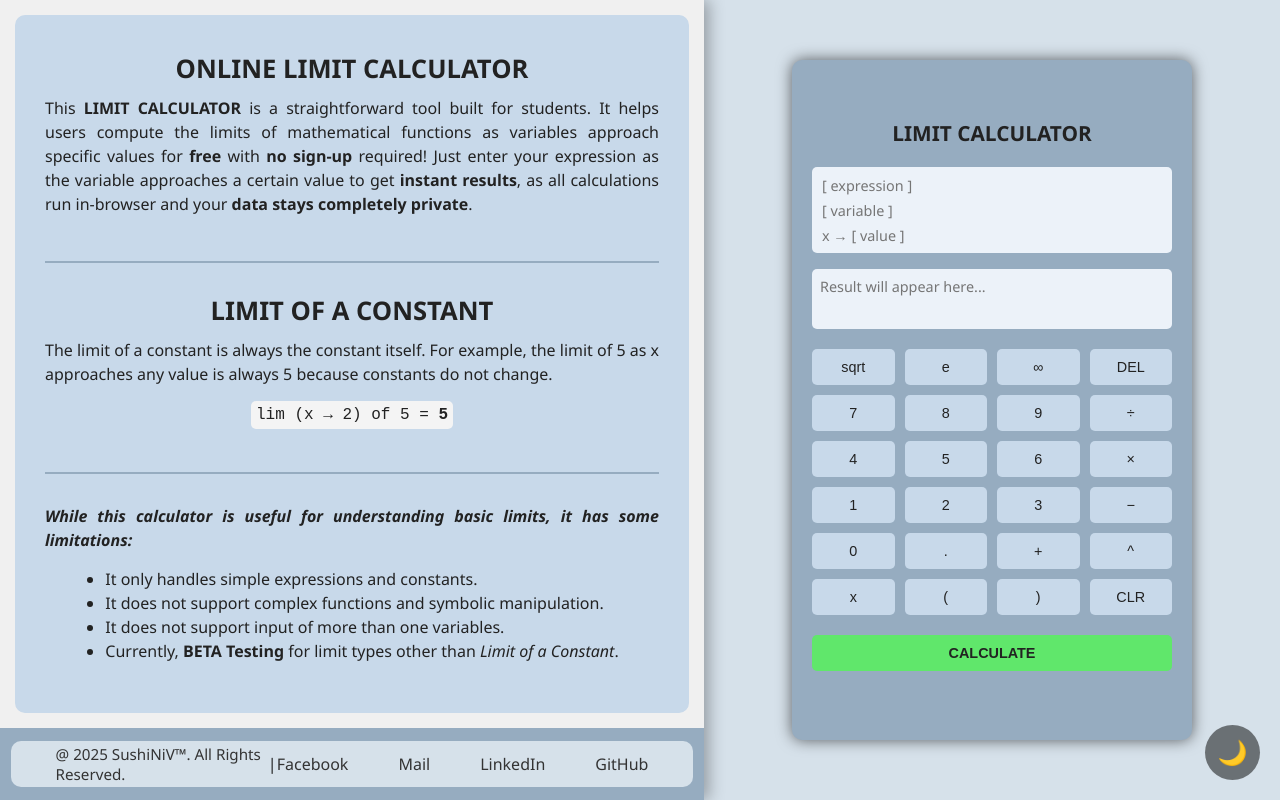
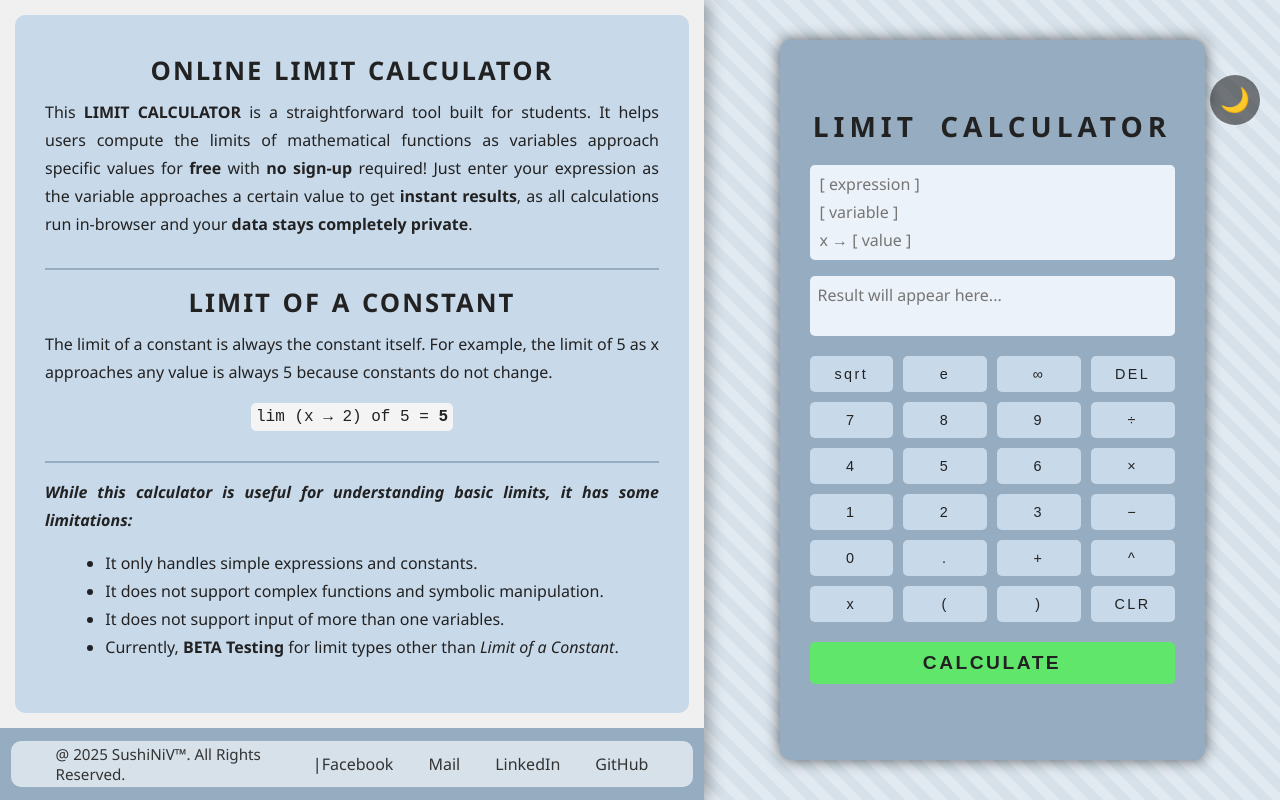
Before and after one commit to SushiNiV/limC, a Flask app: page / in a window 1280 px wide. Run offline with Flask 3, Linux system fonts and the light colour scheme.

Commit message:
Added history btn & wndow + pattern for bg

```diff
--- a/static/style.css
+++ b/static/style.css
@@ -7,7 +7,13 @@
 body {
     position: relative;
     font-family: 'Segoe UI', sans-serif;
-    background:	#d6e1ea;
+    background: repeating-linear-gradient(
+        45deg,
+        #e2eaf1,
+        #e2eaf1 10px,
+        #d6e1ea 10px,
+        #d6e1ea 20px
+    );
     color: #222;
     display: flex;
     justify-content: center;
@@ -41,7 +47,7 @@ body {
     text-align: justify;
     background-color: #c8d9ea;
     margin: 15px;
-    padding: 30px;
+    padding: 12px 30px;
     border-radius: 10px;
     height: 700px;
 }
@@ -49,7 +55,7 @@ body {
 .side-content hr {
     border: none;
     border-top: 2px solid #96acc0;
-    margin: 30px 0;
+    margin: 15px 0;
     width: 100%;
 }
 
@@ -65,6 +71,8 @@ body {
     font-size: 1.6rem;
     font-weight: bold;
     margin-bottom: 10px;
+    letter-spacing: 2px;
+    word-spacing: 2px;
 }
 
 .side-container h4 {
@@ -74,7 +82,7 @@ body {
 
 .side-container p, ul {
     font-size: 1rem;
-    line-height: 1.5;
+    line-height: 1.75;
     margin-bottom: 15px;
 }
 
@@ -114,7 +122,7 @@ body {
 
 .footer-links {
     display: flex;
-    gap: 50px;
+    gap: 35px;
 }
 
 .footer-links a {
@@ -143,10 +151,10 @@ body {
 
 .calculator {
     background: #96acc0;
-    padding: 20px;
+    padding: 30px;
     border-radius: 10px;
-    width: 400px;
-    height: 85vh;
+    width: 425px;
+    height: 90vh;
     display: flex;
     flex-direction: column;
     justify-content: center;
@@ -155,9 +163,12 @@ body {
 
 h2 {
     text-align: center;
-    font-size: 1.3rem;
+    font-size: 1.75rem;
+    font-weight: 700;
     margin-bottom: 20px;
     margin-top: -10px;
+    letter-spacing: 5px;
+    word-spacing: 10px;
 }
 
 label {
@@ -177,7 +188,7 @@ label {
 .input-group input {
     border: 1px solid #BFC7D1;
     padding: 3px 10px;
-    font-size: 0.9rem;
+    font-size: 1rem;
     outline: none;
     background-color: #ecf2f9;
     color: #222;
@@ -210,7 +221,7 @@ label {
 .output-section .result-textarea {
     width: 100%;
     padding: 8px;
-    font-size: 0.9rem;
+    font-size: 1rem;
     border: 2px solid #758da4;
     border: none;
     border-radius: 5px;
@@ -247,11 +258,43 @@ label {
     cursor: pointer;
     background: #c8d9ea;
     color:#222;
+    letter-spacing: 2.5px;
     transition: background 0.2s ease;
 }
 
 .button-grid button:hover {
     background:#e7f3ff;
+}
+
+button.red {
+    background-color: #D94F4F;
+    color: #ecf2f9;
+}
+
+button.red:hover {
+  background-color: #c13f3f;
+}
+
+button.op {
+    background-color: #FBC26C;
+}
+
+button.op:hover {
+    background-color: #FFE0A3;
+}
+
+button.x {
+    background-color: #6A9ED8;
+    color: #fff;
+}
+
+button.x:hover {
+    background-color: #4F80C1;
+}
+
+.button-grid i.big {
+  font-size: 1.5em;
+  line-height: 1;
 }
 
 .submit-btn {
@@ -260,7 +303,7 @@ label {
     color: 	#222;
     font-weight: bold;
     padding: 10px;
-    font-size: 0.9rem;
+    font-size: 1.2rem;
     border: none;
     border-radius: 5px;
     cursor: pointer;
@@ -269,18 +312,27 @@ label {
 
 .submit-btn:hover {
     background: #42a44a;
+    color: #ecf2f9;
 }
 
 
 
 .theme-toggle-container {
     position: absolute;
-    bottom: 20px;
+    top: 75px;
     right: 20px;
     z-index: 1000;
 }
 
-#theme-toggle {
+.history-toggle-container {
+    position: absolute;
+    top: 15px;
+    right: 20px;
+    z-index: 1000;
+}
+
+#theme-toggle,
+#history-toggle {
     background-color: rgba(0, 0, 0, 0.5);
     color: white;
     border: none;
@@ -291,21 +343,112 @@ label {
     display: flex;
     align-items: center;
     justify-content: center;
-    width: 55px;
-    height: 55px;
+    width: 50px;
+    height: 50px;
     line-height: 0;
     transition: background-color 0.2s ease;
 }
 
-#theme-toggle:hover {
+#theme-toggle {
+    font-size: 1.5em;
+}
+
+#history-toggle {
+    font-size: 1.25em;
+}
+
+#theme-toggle:hover,
+#history-toggle:hover {
     background-color: rgba(0, 0, 0, 0.7);
+}
+
+#history-window {
+    position: fixed;
+    right: 20px;
+    top: 70px;
+    width: 260px;
+    max-height: 300px;
+    background-color: #f8f9fa;
+    border-radius: 10px;
+    padding: 15px;
+    box-shadow: 0 4px 12px rgba(0,0,0,0.2);
+    overflow-y: auto;
+    z-index: 1001;
+    font-size: 0.95rem;
+    font-family: inherit;
+}
+
+.history-window {
+    transition: all 0.3s ease;
+    opacity: 1;
+}
+
+#history-window h4 {
+    margin-bottom: 10px;
+    font-size: 1rem;
+    font-weight: bold;
+    text-align: center;
+}
+
+#history-list {
+    list-style-type: none;
+    padding-left: 0;
+    margin: 0;
+}
+
+#history-list li {
+    padding: 6px 10px;
+    border-top: 1px solid #ccc;
+    border-bottom: 1px solid #ccc;
+    cursor: pointer;
+    transition: background-color 0.2s;
+}
+
+#history-list li:first-child {
+    border-top: 2px solid #999;
+}
+
+#history-list li:last-child {
+    border-bottom: 2px solid #999;
+}
+
+#history-list li:hover {
+    background-color: #e1e9f0;
+}
+
+.history-window.hidden {
+    opacity: 0;
+    pointer-events: none;
+    transform: translateY(-10px);
+}
+
+.hidden {
+    display: none !important;
 }
 
 
 
+body.dark #history-window {
+    background-color: #444;
+    color: white;
+}
+
+body.dark #history-list li {
+    border-bottom: 1px solid #666;
+}
+
+body.dark #history-list li:hover {
+    background-color: #555;
+}
 
 body.dark {
-    background-color: #222;
+    background: repeating-linear-gradient(
+        45deg,
+        #2a2a2a,
+        #2a2a2a 10px,
+        #222 10px,
+        #222 20px
+    );
     color: #f0f0f0;
 }
 
```
Also changed, not shown: other parts of static/style.css (+34 -5 lines).
